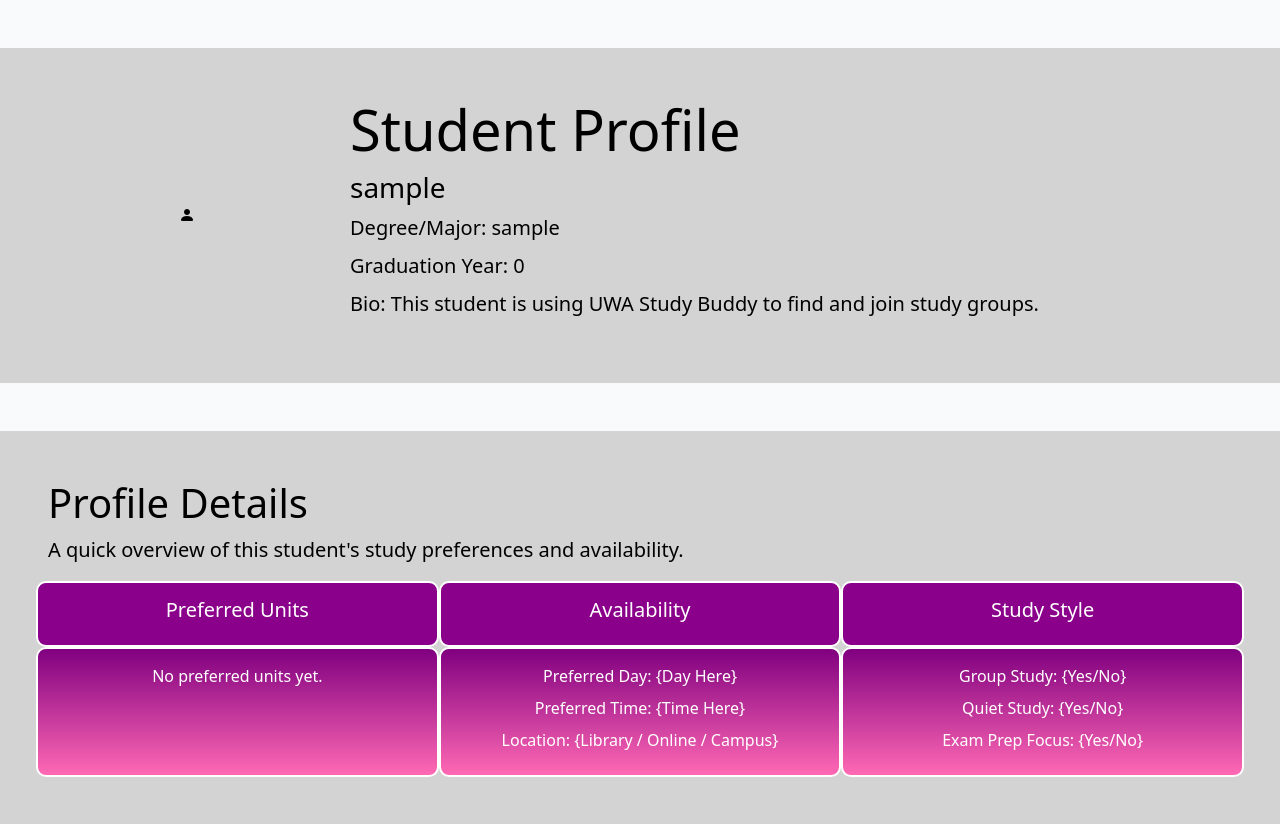
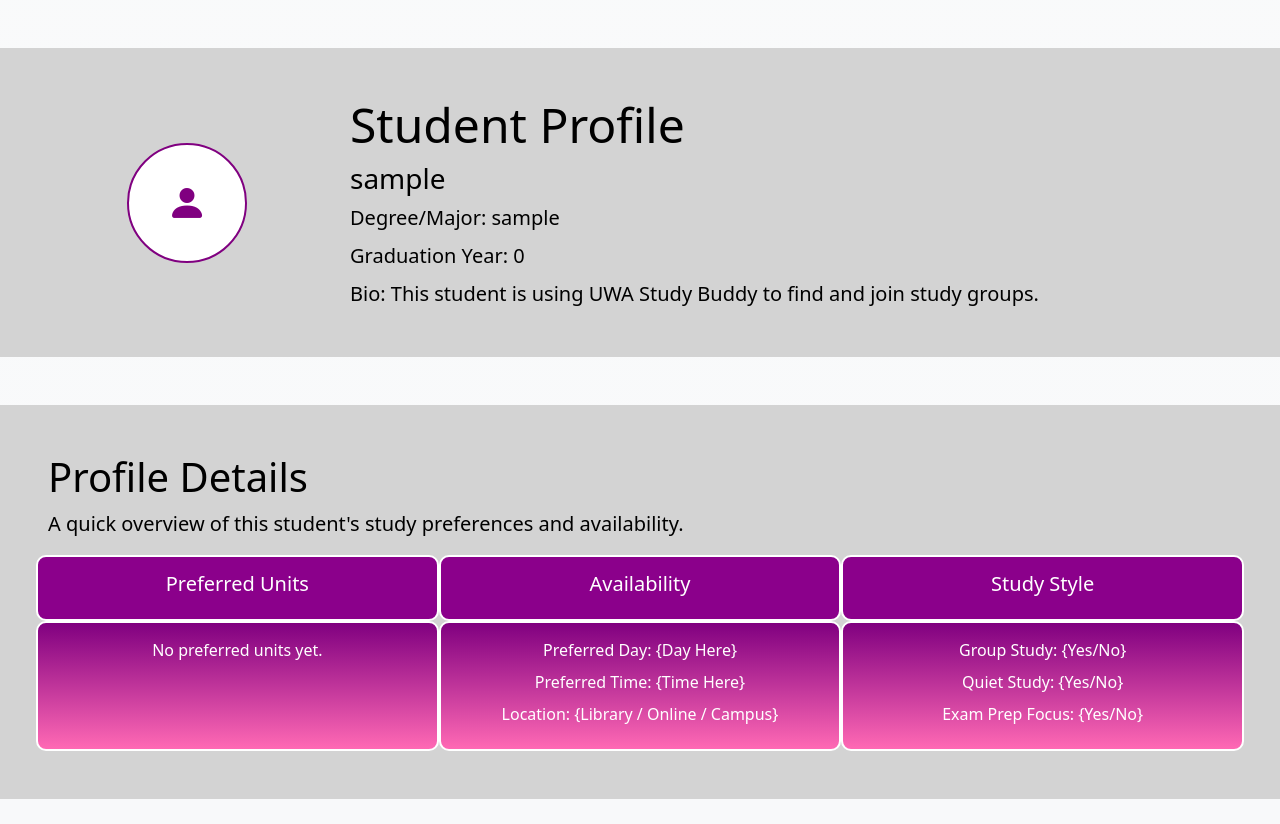
Before and after one commit to Luc45K0h75/UWA-Study-Buddy, a Flask app: page /view-profile in a window 1280 px wide. Shown: the part 70-894 px from the top of the page. Run offline with Flask 3, Linux system fonts and the light colour scheme; the visitor is signed in with stand-in values (Sample User, id 1); data comes from the database, SQL or seed files in the repository; data that the repository does not hold is empty; some libraries are stand-ins or nearby versions.

Commit message:
Restyled profile header

```diff
--- a/templates/viewProfile.html
+++ b/templates/viewProfile.html
@@ -19,17 +19,17 @@
     <div class="container-fluid p-5 my-5 bg-container container-text">
         <div class="row align-items-center">
             <div class="col-md-3 text-center mb-4 mb-md-0">
-                <div class="profile-avatar mx-auto d-flex align-items-center justify-content-center">
-                    <i class="bi bi-person-fill profile-avatar-icon"></i>
+                <div class="card-style card-padding mx-auto d-flex align-items-center justify-content-center" style="width: 120px; height: 120px; border-radius: 50%;">
+                    <i class="bi bi-person-fill fs-1" style="color: purple;"></i>
                 </div>
             </div>
 
             <div class="col-md-9">
-                <h1 class="display-4">Student Profile</h1>
+                <h1 class="display-5">Student Profile</h1>
                 <h3>{{ username }}</h3>
                 <p class="lead mb-2">Degree/Major: {{ user['Course'] if user else 'Not added yet' }}</p>
                 <p class="lead mb-2">Graduation Year: {{ user['GraduationYear'] if user else 'Not added yet' }}</p>
-                <p class="lead">Bio: This student is using UWA Study Buddy to find and join study groups.</p>
+                <p class="lead mb-0">Bio: This student is using UWA Study Buddy to find and join study groups.</p>
             </div>
         </div>
     </div>
```
